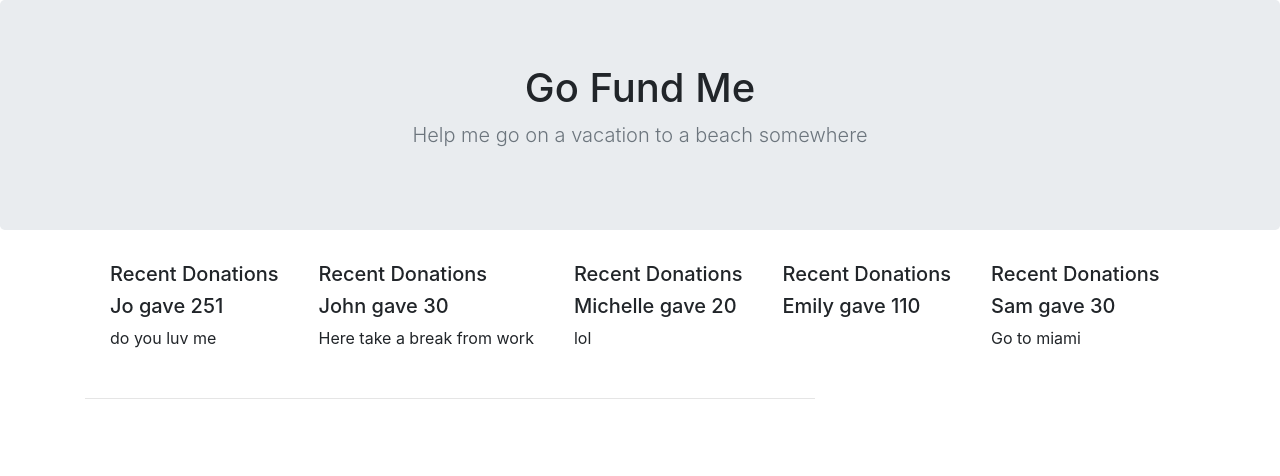
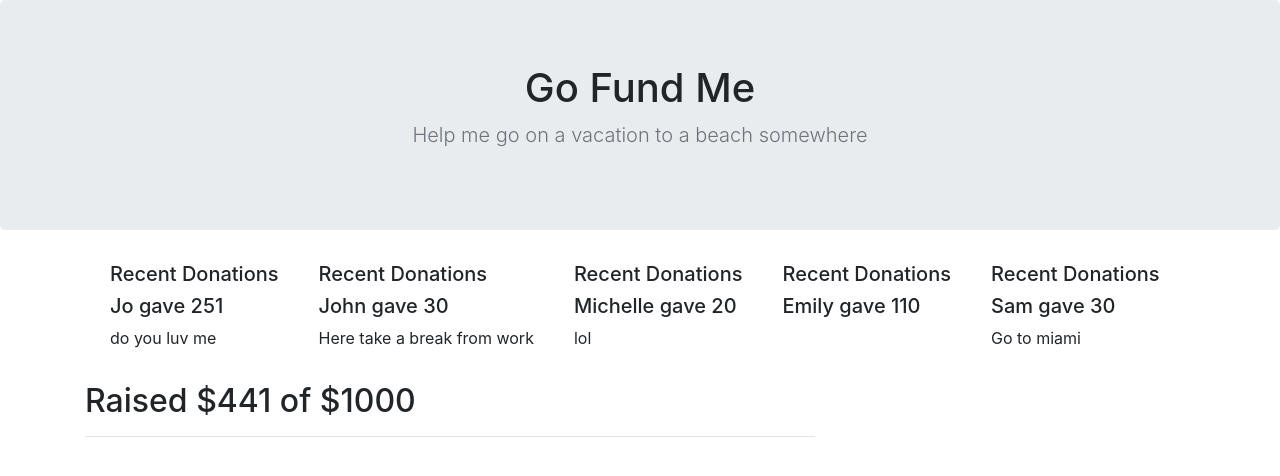
Before and after one commit to joinpursuit/Pursuit-Core-Web-Props-Lab-Tested, a React (Create React App) app: page / in a window 1280 px wide. Shown: the top 476 px of the page. Built offline with nearby package versions, Linux system fonts and the light colour scheme.

Commit message:
added progress

```diff
--- a/src/App.js
+++ b/src/App.js
@@ -4,6 +4,7 @@ import TopBar from "./Components/TopBar";
 
 import "./App.css";
 import RecentDonations from "./Components/RecentDonations";
+import Progress from "./Components/Progress"
 
 const donations = [
   {
@@ -37,6 +38,10 @@ const donations = [
     name: "Sam",
   },
 ];
+const amount = {
+  total: 441,
+  goal: 1000,
+};
 //{users.map((user)=>{return <Person name={user.name} age={user.age} />; })}
 export default class App extends React.Component {
   render() {
@@ -45,10 +50,16 @@ export default class App extends React.Component {
         <TopBar />
         <div className="container">
           <div className="row">
-          {donations.map((user)=> <RecentDonations  amount ={user.amount} caption ={user.caption}  name={user.name}/>)}
+            {donations.map((user) => (
+              <RecentDonations
+                amount={user.amount}
+                caption={user.caption}
+                name={user.name}
+              />
+            ))}
 
             <div className="col-8">
-              {/* TODO: Progress */}
+              {<Progress total = {amount.total} goal = {amount.goal}/>}
               <hr />
               {/* TODO: DonationForm */}
             </div>
--- a/src/Components/Progress.js
+++ b/src/Components/Progress.js
@@ -1,7 +1,14 @@
 import React from "react";
 
-const Progress = () => {
-  return null;
+const Progress = (props) => {
+
+const {total, goal} = props
+  return (
+    <div>
+<h2>Raised ${total} of ${goal}</h2>
+
+    </div>
+  );
 };
 
 export default Progress;
```
